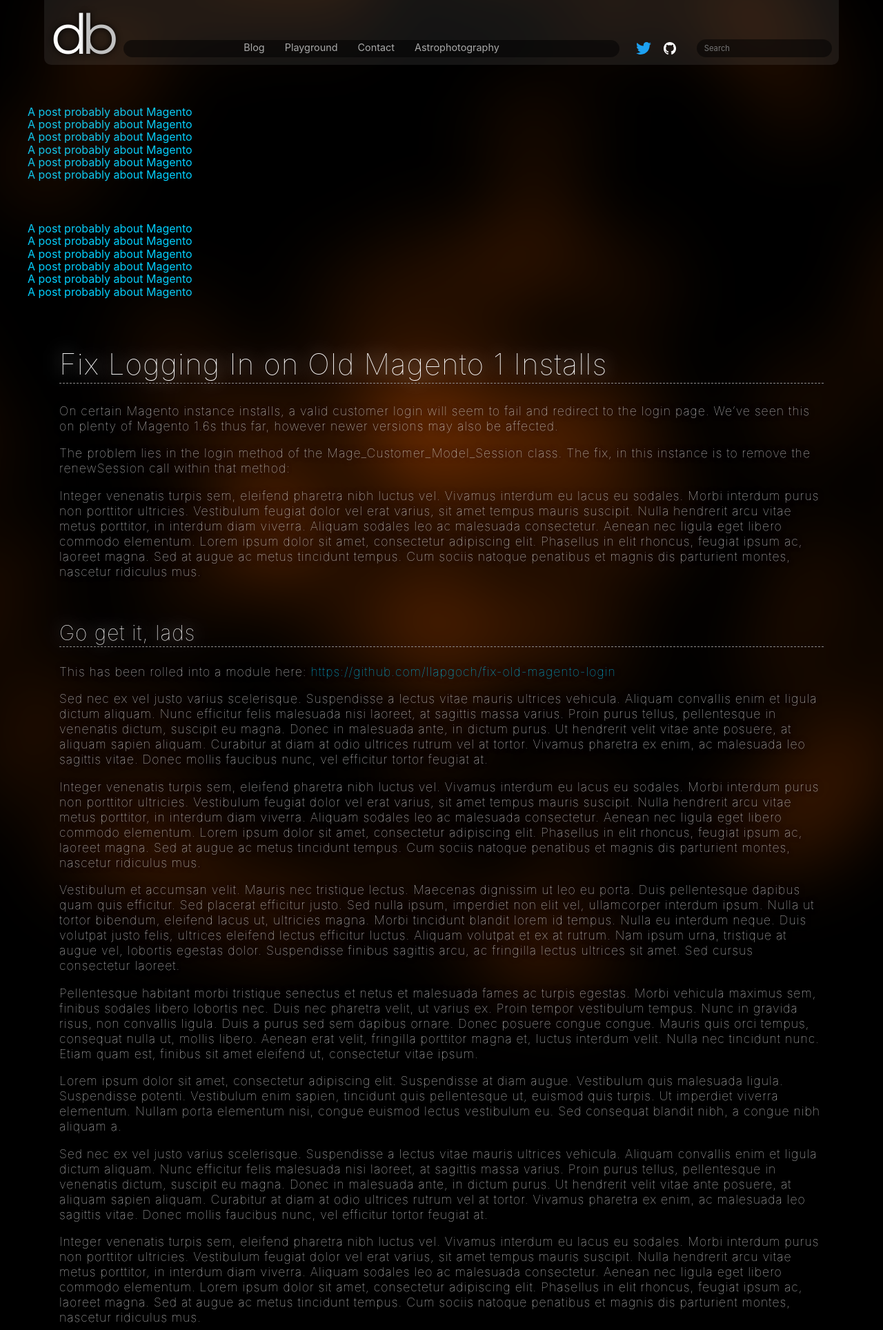
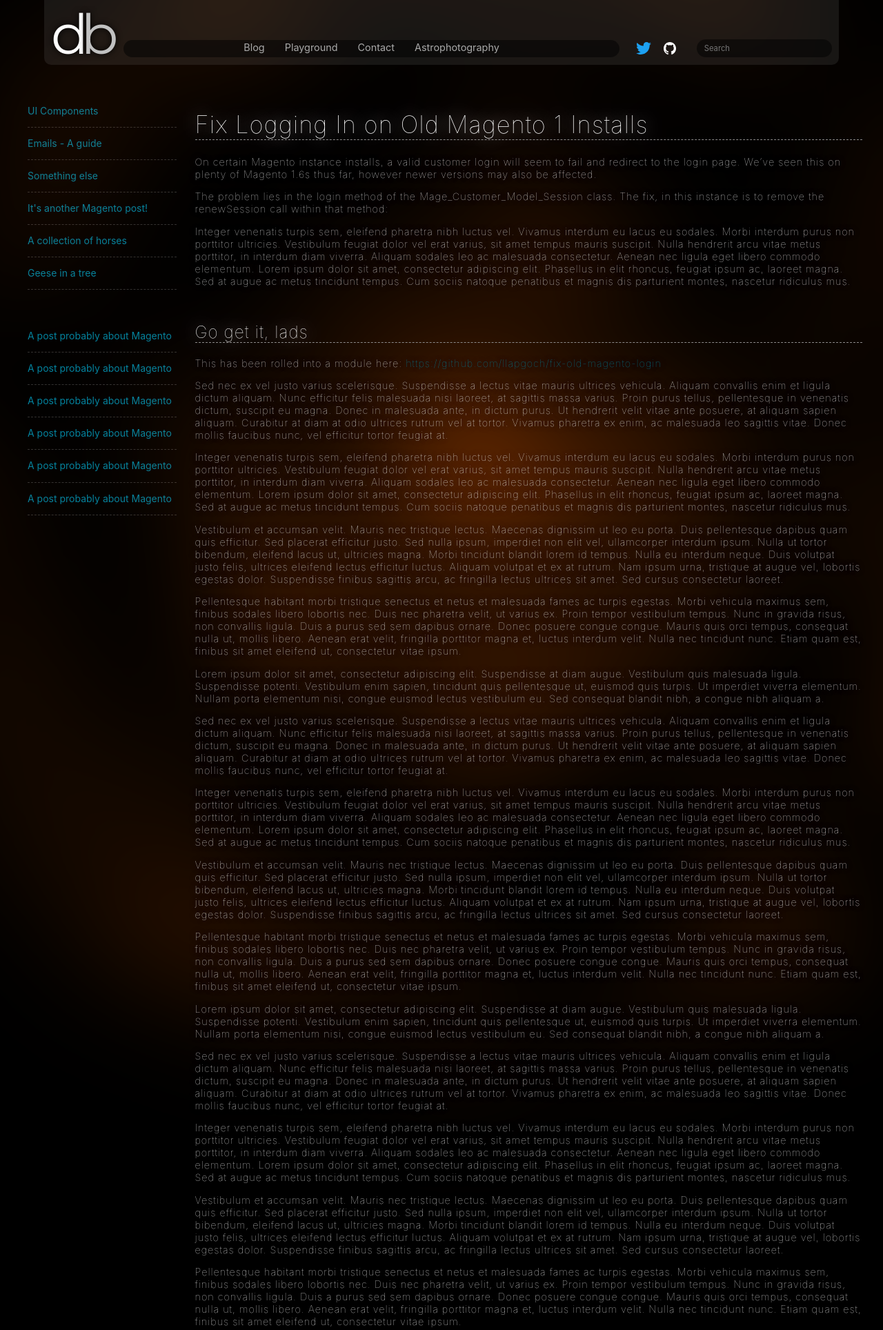
Before and after one commit to llapgoch/db, a PHP site: page /article.html in a window 1280 px wide. Shown: the top 1928 px of the page at 69% size. Run offline with PHP 8.4, Linux system fonts and the light colour scheme; some libraries are stand-ins or nearby versions.

Commit message:
Scratchpad

```diff
--- a/article.html
+++ b/article.html
@@ -59,12 +59,12 @@
         <div class="nav-block">
             <h3 class="h3">Recent Posts</h3>
             <ul class="nav-block__list">
-                <li><a href="#">A post probably about Magento</a></li>
-                <li><a href="#">A post probably about Magento</a></li>
-                <li><a href="#">A post probably about Magento</a></li>
-                <li><a href="#">A post probably about Magento</a></li>
-                <li><a href="#">A post probably about Magento</a></li>
-                <li><a href="#">A post probably about Magento</a></li>
+                <li><a href="#">UI Components</a></li>
+                <li><a href="#">Emails - A guide</a></li>
+                <li><a href="#">Something else</a></li>
+                <li><a href="#">It's another Magento post!</a></li>
+                <li><a href="#">A collection of horses</a></li>
+                <li><a href="#">Geese in a tree</a></li>
             </ul>
         </div>
 
--- a/css/styles.css
+++ b/css/styles.css
@@ -14,11 +14,11 @@
     font-family            : -apple-system,BlinkMacSystemFont,Segoe UI,Roboto,Oxygen,Ubuntu,Cantarell,Open Sans,Helvetica Neue,sans-serif;
 }
 
-a{
-    color: darkmagenta;
+
+a {
+    color: #0083a0;
     text-decoration: none;
 }
-
 
 .main-header{
     background: rgba(142, 142, 142, 0.14);
@@ -116,6 +116,7 @@
 .banner-widget canvas{
     position: absolute;
     top:0;
+    left: 0;
 }
 
 .nav-primary{
@@ -255,12 +256,11 @@
     border-bottom: 1px dashed #8c8a8a;
 }
 
-a {
-    color: #00d0ff;
-}
+
 
 a:hover{
     color: #3bbaff;
+
 }
 
 .h1{
@@ -279,14 +279,37 @@
     margin: 20px auto;
     letter-spacing: 1px;
     line-height: 1.25;
-    width: 90%;
     box-sizing: border-box;
     text-shadow: 0px 0px 10px #000000;
-    margin-top: 20px;
     padding: 22px;
-    font-size: 1.1em;
+    font-size: 0.9em;
     font-weight: 100;
 }
+
+article a{
+    text-shadow: 0px 0px 10px #000000;
+}
+
+.sidebar {
+    display: inline-block;
+    width: 20%;
+    vertical-align: top;
+}
+
+.sidebar li {
+    margin-bottom: 15px;
+    border-bottom: 1px dashed #313131;
+    padding-bottom: 15px;
+    font-size: 14px;
+    /*text-shadow: 0px 0px 50px orange;*/
+
+}
+
+.content {
+    display: inline-block;
+    width: 79%;
+}
+
 
 .article__content{
     /*background: linear-gradient(to bottom, rgba(0,0,0,0.3), 100vh, rgba(16, 16, 16, 1));*/
--- a/index.html
+++ b/index.html
@@ -62,7 +62,7 @@
             </div>
         </li>
 
-        <li class="banner-widget__item" data-sine-color="#ffa5a5">
+        <li class="banner-widget__item" data-sine-color="#cccccc">
             <div class="banner-widget__contents">
                 <img src="images/magento-white.svg" class="banner-widget__image" />
                 <h1 class="banner-widget__title">Banner 3</h1>
--- a/js/sine-banner.js
+++ b/js/sine-banner.js
@@ -1,10 +1,10 @@
 ;(function($){
-    var FALLBACK_COLOR ="#e85d00";
+    var FALLBACK_COLOR = "#e85d00";
     var diameter;
 
     $(document).on('ready.sinebanner', function(){
         var $bannerWidgets = $('.banner-widget');
-        var stageSize = Math.max($(window).width(), $bannerWidgets.height()/2);
+        var stageSize = Math.max($(window).width(), $bannerWidgets.height()/1.75);
         var widgetItemSelector = '.banner-widget--under-header .banner-widget__item';
         // The CSS blur on the canvas element is far too slow on Firefox / other browsers
         var optimisedMode = isOptimisedMode();
@@ -18,8 +18,8 @@
             circleDiameter: diameter,
             amount: Math.ceil(stageSize / 20) * (optimisedMode ? 0.25 : 1),
             angleOffset: 0.01,
-            moveAmount: 0.0004,
-            blur: optimisedMode ? 0 : 40,
+            moveAmount: 0.0008,
+            blur: optimisedMode ? 0 : 80,
             updateInterval: 60,
             stageSize: stageSize,
             alpha: optimisedMode ? 0.05 : 0.11,
@@ -60,7 +60,7 @@
             },
             onSlideBefore: function($item){
                 var color = $item.data('sine-color') ? $item.data('sine-color') : FALLBACK_COLOR;
-             //   $(".banner-widget").data('llapgochSinewave').option("circleColor", color);
+                $(".banner-widget").data('llapgochSinewave').option("circleColor", color);
             }
         });
     });
```
